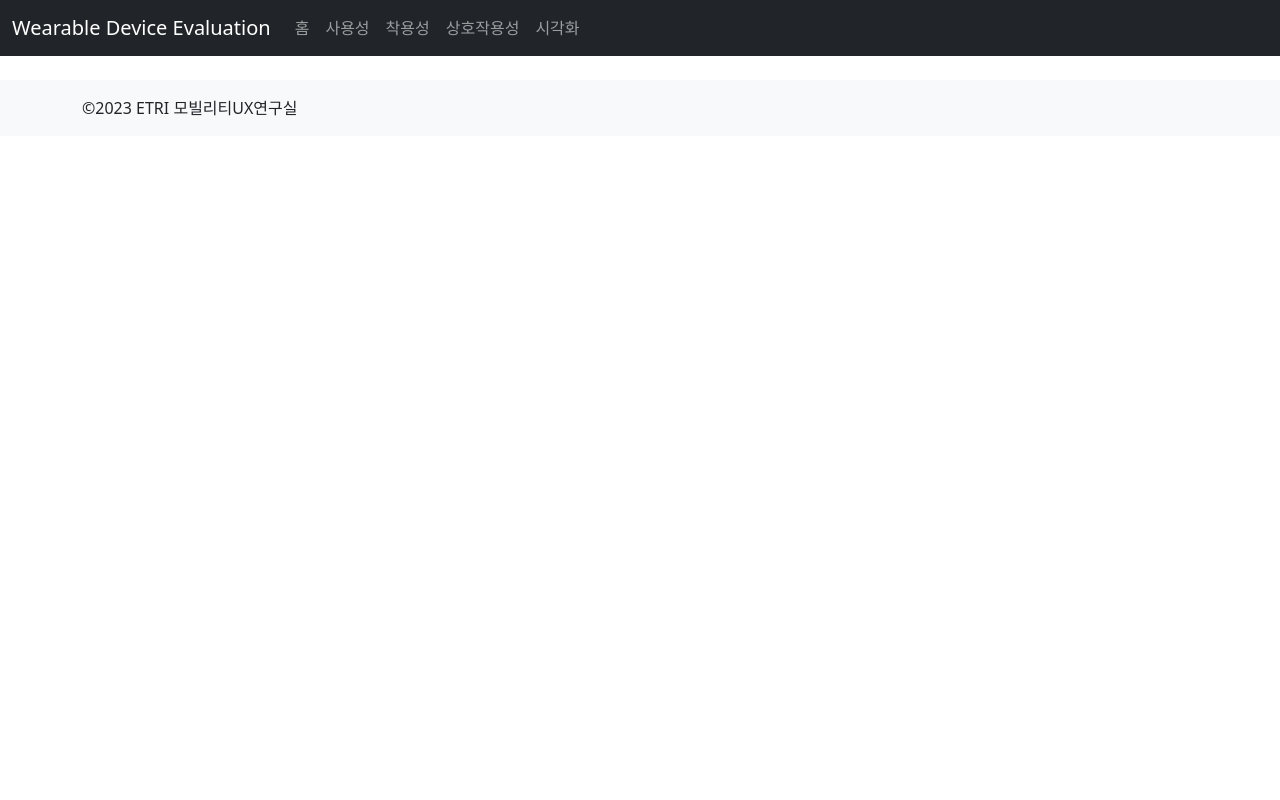
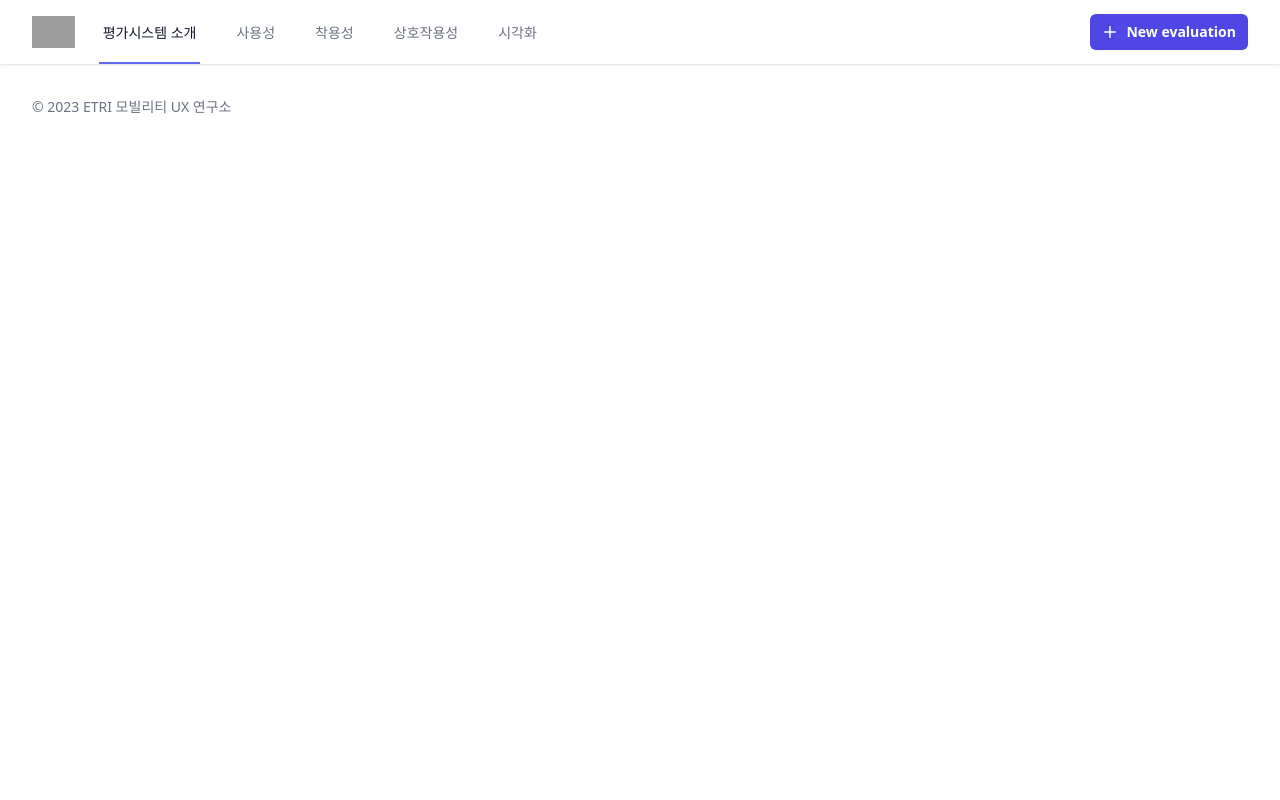
Before and after one commit to donghee/wde-docs, a Flask app: template server/templates/layouts/default.html in a window 1280 px wide. Run offline with Flask 3, Linux system fonts and the light colour scheme; the template is opened without the code that fills it, so the values that code supplies are empty; parts of the project's set-up code (start-up, migrations or seed data) failed here and were passed over; some libraries are stand-ins or nearby versions; grey boxes are pictures that could not be loaded.

```diff
--- a/server/app.py
+++ b/server/app.py
@@ -1,11 +1,50 @@
-from flask import Flask, render_template
-import random
+from flask import Flask, render_template, request
+import os
 
 app = Flask(__name__)
+
+FIFO_TX_FILE = "/tmp/pipe_tx"
+FIFO_RX_FILE = "/tmp/pipe_rx"
+
+def init_fifo():
+    if not os.path.exists(FIFO_TX_FILE):
+        os.mkfifo(FIFO_TX_FILE)
+    if not os.path.exists(FIFO_RX_FILE):
+        os.mkfifo(FIFO_RX_FILE)
 
 @app.route('/')
 def index():
     return render_template('index.html')
 
+@app.route('/new')
+def new_simulation():
+    code0 = ''
+    code1 = ''
+    code2 = ''
+    current_path = os.path.dirname(os.path.abspath(__file__))
+    with open(current_path + '/app.py', 'r') as f:
+        code0 = f.read()
+    with open(current_path + '/../run.sh', 'r') as f:
+        code1 = f.read()
+    with open(current_path + '/../attach.sh', 'r') as f:
+        code2 = f.read()
+
+    return render_template('new.html', code0=code0, code1=code1, code2=code2)
+
+@app.route('/evaluate', methods=['POST'])
+def evaluate_device():
+    #  print(request.form)
+    editor = request.form['editor']
+    with open('/tmp/new_code.py', 'w') as f:
+        f.write(editor)
+
+    # start ros launch
+    with open(FIFO_TX_FILE, 'w') as f:
+        f.write('start')
+        print('start ros simulation')
+
+    return render_template('result.html')
+
 if __name__ == '__main__':
-      app.run(host='0.0.0.0', port=5054)
+    init_fifo()
+    app.run(host='0.0.0.0', port=5054, debug=True)
--- a/server/templates/layouts/default.html
+++ b/server/templates/layouts/default.html
@@ -1,15 +1,8 @@
 <!DOCTYPE html>
-<html lang="en">
+<html class="h-full">
   <head>
     <meta charset="UTF-8" />
     <title>Wearable Device Evaluation</title>
-    <!-- CSS only -->
-    <link
-      href="https://cdn.jsdelivr.net/npm/bootstrap@5.0.2/dist/css/bootstrap.min.css"
-      rel="stylesheet"
-      integrity="sha384-EVSTQN3/azprG1Anm3QDgpJLIm9Nao0Yz1ztcQTwFspd3yD65VohhpuuCOmLASjC"
-      crossorigin="anonymous"
-    />
   </head>
   <style>
     .card-img-top {
@@ -20,66 +13,74 @@
 	min-width: 400px;
     }
   </style>
-  <body>
-    <nav class="navbar navbar-expand-lg navbar-dark bg-dark">
-      <div class="container-fluid">
-        <a class="navbar-brand" href="/">Wearable Device Evaluation</a>
-        <button
-          class="navbar-toggler"
-          type="button"
-          data-bs-toggle="collapse"
-          data-bs-target="#navbarSupportedContent"
-          aria-controls="navbarSupportedContent"
-          aria-expanded="false"
-          aria-label="Toggle navigation"
-        >
-          <span class="navbar-toggler-icon"></span>
+  <body class="h-full">
+
+    <div class="min-h-full">
+
+      <nav class="bg-white shadow">
+	<div class="mx-auto max-w-7xl px-4 sm:px-6 lg:px-8">
+	  <div class="flex h-16 justify-between">
+	    <div class="flex">
+              <div class="-ml-2 mr-2 flex items-center md:hidden">
+		<!-- Mobile menu button -->
+		<button type="button" class="relative inline-flex items-center justify-center rounded-md p-2 text-gray-400 hover:bg-gray-100 hover:text-gray-500 focus:outline-none focus:ring-2 focus:ring-inset focus:ring-indigo-500" aria-controls="mobile-menu" aria-expanded="false">
+		  <span class="absolute -inset-0.5"></span>
+		  <span class="sr-only">Open main menu</span>
+		  <!--
+		      Icon when menu is closed.
+
+		      Menu open: "hidden", Menu closed: "block"
+		    -->
+		  <svg class="block h-6 w-6" fill="none" viewBox="0 0 24 24" stroke-width="1.5" stroke="currentColor" aria-hidden="true">
+		    <path stroke-linecap="round" stroke-linejoin="round" d="M3.75 6.75h16.5M3.75 12h16.5m-16.5 5.25h16.5" />
+		  </svg>
+		  <!--
+		      Icon when menu is open.
+
+		      Menu open: "block", Menu closed: "hidden"
+		    -->
+		  <svg class="hidden h-6 w-6" fill="none" viewBox="0 0 24 24" stroke-width="1.5" stroke="currentColor" aria-hidden="true">
+		    <path stroke-linecap="round" stroke-linejoin="round" d="M6 18L18 6M6 6l12 12" />
+		  </svg>
 		</button>
-        <div class="collapse navbar-collapse" id="navbarSupportedContent">
-          <ul class="navbar-nav me-auto mb-2 mb-lg-0">
-            <li class="nav-item">
-              <a class="nav-link" aria-current="page" href="/">홈</a>
-            </li>
-            <li class="nav-item">
-              <a class="nav-link" href="/usability">사용성</a>
-            </li>
-            <li class="nav-item">
-              <a class="nav-link" href="/wearability">착용성</a>
-            </li>
-            <li class="nav-item">
-              <a class="nav-link" href="/interactivity">상호작용성</a>
-            </li>
-            <li class="nav-item">
-              <a class="nav-link" href="/visualization">시각화</a>
-            </li>
-          </ul>
-          <!--
-      <form class="d-flex">
-        <input id="txtSearch" class="form-control me-2" type="search" name="query"
-               placeholder="Search Beer..." aria-label="Search Beer"
-               hx-post="/search"
-               hx-trigger="keyup changed delay:500ms"
-               hx-target="#search-results"
-               _="on htmx:afterOnLoad add .show to #search-results">
-        <ul id="search-results" class="dropdown-menu mt-5">
-        </ul>
-      </form>
-      -->
+              </div>
+              <div class="flex flex-shrink-0 items-center">
+		<img class="h-8 w-auto" src="https://i.imgur.com/nYA6oUS.png" alt="웨어러블 디바이스 평가 시스템">
+              </div>
+              <div class="hidden md:ml-6 md:flex md:space-x-8">
+		<!-- Current: "border-indigo-500 text-gray-900", Default: "border-transparent text-gray-500 hover:border-gray-300 hover:text-gray-700" -->
+    <a href="/" class="inline-flex items-center border-b-2 border-indigo-500 px-1 pt-1 text-sm font-medium text-gray-900">평가시스템 소개</a>
+		<a href="/usability{{url}}" class="inline-flex items-center border-b-2 border-transparent px-1 pt-1 text-sm font-medium text-gray-500 hover:border-gray-300 hover:text-gray-700">사용성</a>
+    <a href="/wearability{{url}}" class="inline-flex items-center border-b-2 border-transparent px-1 pt-1 text-sm font-medium text-gray-500 hover:border-gray-300 hover:text-gray-700">착용성</a>
+    <a href="/interactivity{{url}}" class="inline-flex items-center border-b-2 border-transparent px-1 pt-1 text-sm font-medium text-gray-500 hover:border-gray-300 hover:text-gray-700">상호작용성</a>
+    <a href="/visualization{{url}}" class="inline-flex items-center border-b-2 border-transparent px-1 pt-1 text-sm font-medium text-gray-500 hover:border-gray-300 hover:text-gray-700">시각화</a>
+              </div>
+	    </div>
+	    <div class="flex items-center">
+              <div class="flex-shrink-0">
+                <a href="/new">
+		<button type="button" class="relative inline-flex items-center gap-x-1.5 rounded-md bg-indigo-600 px-3 py-2 text-sm font-semibold text-white shadow-sm hover:bg-indigo-500 focus-visible:outline focus-visible:outline-2 focus-visible:outline-offset-2 focus-visible:outline-indigo-600">
+		  <svg class="-ml-0.5 h-5 w-5" viewBox="0 0 20 20" fill="currentColor" aria-hidden="true">
+		    <path d="M10.75 4.75a.75.75 0 00-1.5 0v4.5h-4.5a.75.75 0 000 1.5h4.5v4.5a.75.75 0 001.5 0v-4.5h4.5a.75.75 0 000-1.5h-4.5v-4.5z" />
+		  </svg>
+		  New evaluation
+		</button>
+                </a>
+              </div>
+	    </div>
 	  </div>
 	</div>
       </nav>
-    <div class="container my-4">{% block content %} {% endblock %}</div>
-    <footer class="footer mt-auto py-3 bg-light">
-      <div class="container">
-        <span class="text-dark"> ©2023 ETRI 모빌리티UX연구실 </span>
+  {% block content %}
+  {% endblock %}
+	<footer>
+	  <div class="mx-auto max-w-3xl px-4 sm:px-6 lg:max-w-7xl lg:px-8">
+	    <div class="border-t border-gray-200 py-8 text-center text-sm text-gray-500 sm:text-left"><span class="block sm:inline">&copy; 2023 ETRI 모빌리티 UX 연구소</span></div>
 	  </div>
 	</footer>
-    <script src="https://unpkg.com/htmx.org@1.5.0"></script>
-    <script src="https://unpkg.com/hyperscript.org@0.8.0"></script>
-    <script
-      src="https://cdn.jsdelivr.net/npm/bootstrap@5.0.2/dist/js/bootstrap.min.js"
-      integrity="sha384-cVKIPhGWiC2Al4u+LWgxfKTRIcfu0JTxR+EQDz/bgldoEyl4H0zUF0QKbrJ0EcQF"
-      crossorigin="anonymous"
-    ></script>
+      </div>
+      <script src="https://unpkg.com/htmx.org@1.9.7"></script>
+      <script src="https://unpkg.com/hyperscript.org@0.9.12"></script>
+	  <script src="https://cdn.tailwindcss.com"></script>
   </body>
 </html>
```
Also changed, not shown: server/ros_manager.py (added, +33 -0 lines), server/templates/index.html (+22 -9 lines), server/templates/new.html (added, +182 -0 lines), server/templates/result.html (added, +8 -0 lines), server/listen.py (added), 1 other file. Lines whose indentation alone changed are shown as unchanged.
